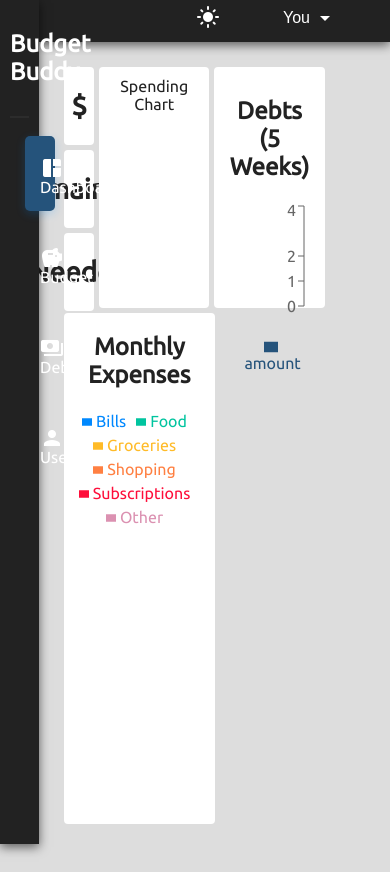
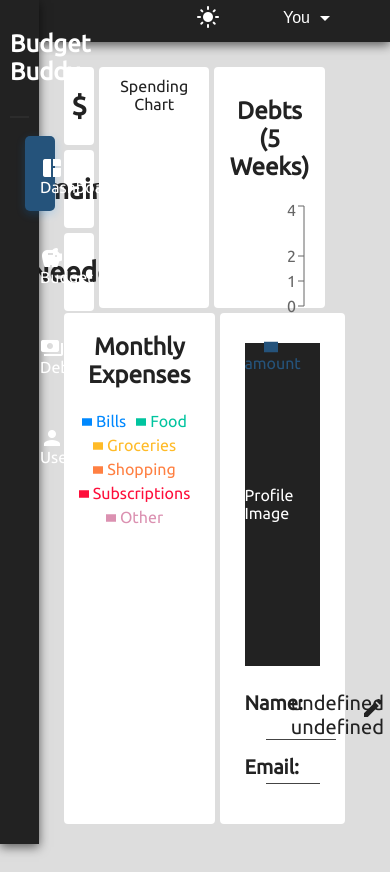
Before and after one commit to Group-Saber/saber-budget-buddy, a React (Create React App) app in the folder budget_buddy_frontend/: page /main/dashboard in a window 390 px wide. Built offline with nearby package versions, Linux system fonts and the light colour scheme; the HTML template or start-up script is replaced by a standard one.

Commit message:
Small screen updates

```diff
--- a/budget_buddy_frontend/src/App.css
+++ b/budget_buddy_frontend/src/App.css
@@ -339,25 +339,33 @@ body {
 }
 
 .budget-bottom {
+  position: relative;
   height: 68%;
   display: flex;
   margin-top: 5px;
 }
 
-.salary {
-  height: 32%;
+.budget-column {
   width: 10%;
+}
+
+.budget-row {
+  height: 32.4%;
   border-radius: 4px;
   background-color: var(--fg-color);
   display: flex;
   align-items: center;
   justify-content: center;
+  margin-bottom: 5px;
   font-size: 28px;
   font-weight: bold;
-  margin-right: 5px;
 }
 
-.salary:hover {
+.budget-row:last-of-type {
+  margin-bottom: 0;
+}
+
+.budget-row:first-of-type:hover {
   cursor: pointer;
 }
 
@@ -609,9 +617,10 @@ body {
 
 .user-info {
   padding: 25px;
-  width: 20%;
+  width: 25%;
   border-radius: 4px;
   background-color: var(--fg-color);
+  margin-left: 5px;
 }
 
 .user-img {
@@ -709,27 +718,27 @@ body {
 
   .dash-chart {width: 42%;}
 
-  .dash-piechart {width: 100%;}
+  /* .dash-piechart {width: 100%;} */
 
   .budget-top {height: 50%;}
 
-  .budget-bottom{
-    height: 50%;
-  }
+  .budget-bottom{height: 50%;}
+
+  .budget-column {width: 15%;}
 
   .debt-top {height: 50%;}
 
   .debt-bottom {
-    height: 100%;
-    flex-direction: column;
-    right: 0;
+    height: 50%;
+    /* flex-direction: column;
+    right: 0; */
   }
 
-  .table-container {
+  /* .table-container {
     height: 50%;
     width: 96%;
     margin-bottom: 5px;
-  }
+  } */
 
   .debt-chart {width: 42%;}
 
--- a/budget_buddy_frontend/src/pages/BudgetPage.js
+++ b/budget_buddy_frontend/src/pages/BudgetPage.js
@@ -61,9 +61,11 @@ const BudgetPage = ({uid, user}) => {
     return (
         <div className='tab-body'>
             <div className='budget-top'>
-                <div className='salary' onClick={inputSalary}>${parseFloat(user.salary).toFixed(2)}</div>
-                <div className='salary' onClick={inputExpense}>${total.toFixed(2)}</div>
-                <div className='salary'>${(user.salary - total).toFixed(2)}</div>
+                <div className='budget-column'>
+                    <div className='budget-row' onClick={inputSalary}>${parseFloat(user.salary).toFixed(2)}</div>
+                    <div className='budget-row'>${total.toFixed(2)}</div>
+                    <div className='budget-row'>${(user.salary - total).toFixed(2)}</div>
+                </div>
             </div>
             <div className='budget-bottom'>
                 <div className='table-container'>
--- a/budget_buddy_frontend/src/pages/DashboardPage.js
+++ b/budget_buddy_frontend/src/pages/DashboardPage.js
@@ -4,6 +4,8 @@ import ExpensesPieChart from '../components/ExpensesPieChart'
 
 const DashboardPage = ({uid, user}) => {
     let [debts, setDebts] = useState([])
+    let [color, setColor] = useState('#222222')
+    let [contrast, setContrast] = useState('#ffffff')
 
     useEffect(() => {
         let getDebts = async () => {
@@ -15,6 +17,23 @@ const DashboardPage = ({uid, user}) => {
 
         getDebts()
     }, [uid, user])
+
+    let handleClick = () => {
+        const hex = '0123456789abcdef'
+        let newColor = ''
+
+        for(let i = 0; i < 6; i++) {
+            newColor += hex.charAt(Math.floor(Math.random() * hex.length))
+        }
+
+        console.log(newColor)
+        setColor('#' + newColor)
+        setContrast('#' + invertHex(newColor))
+    }
+
+    let invertHex = (hex) => {
+        return (Number(`0x1${hex}`) ^ 0xFFFFFF).toString(16).substring(1)
+    }
 
     return (
         <div className='tab-body'>
@@ -33,6 +52,18 @@ const DashboardPage = ({uid, user}) => {
                 <div className='dash-piechart'>
                     <ExpensesPieChart expenses={user.expenses}/>
                 </div>
+                <div className='user-info'>
+                    <div className='user-img box' style={{backgroundColor: color, color: contrast}} onClick={handleClick}>Profile Image</div>
+                    <div className='user-detail'>
+                        <div className='user-label'>Name:</div>
+                        <div className='user-text'>{`${user.first} ${user.last}`}</div>
+                        <i className='material-icons user-icon'>edit</i>
+                    </div>
+                    <div className='user-detail'>
+                        <div className='user-label'>Email:</div>
+                        <div className='user-text'>{user.email}</div>
+                    </div>
+                </div>
             </div>
         </div>
     )
```
